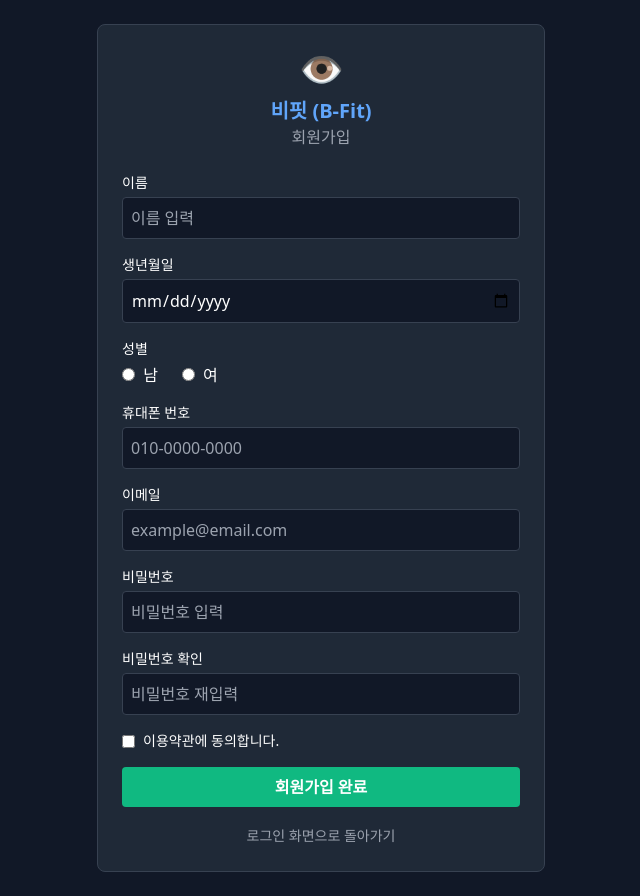
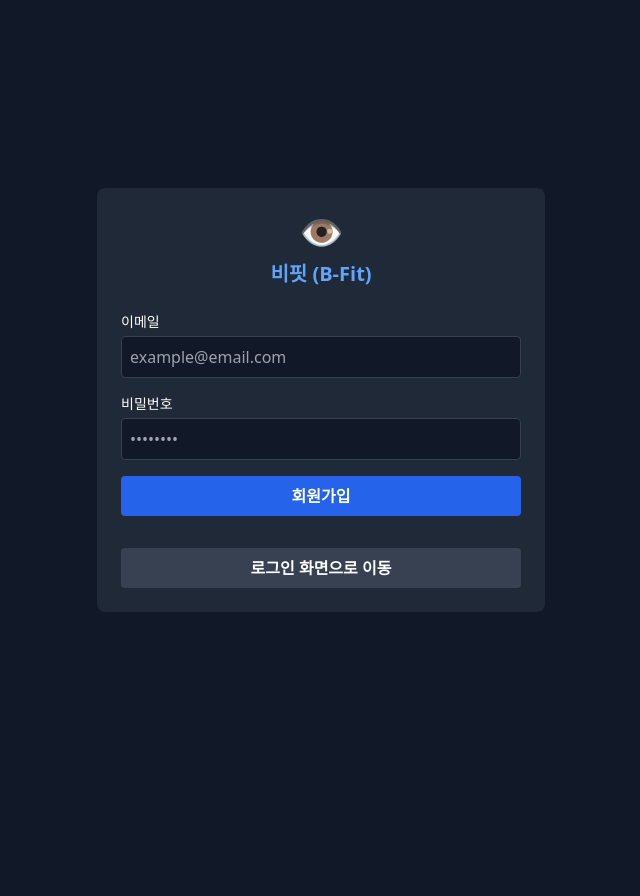
Before and after one commit to DHLee88-alt/bfit-server, a Flask app: template templates/signup.html in a window 1280 px wide. Shown: the whole page, without its empty margins (319-959 px from the left). After the commit the page ends 800 px from the top, so only its background shows below. Run offline with Flask 3, Linux system fonts and the light colour scheme; the template is opened without the code that fills it, so the values that code supplies are empty.

Commit message:
최신 signup, home 수정 및 운동 기록 DB 적용

```diff
--- a/templates/signup.html
+++ b/templates/signup.html
@@ -1,142 +1,71 @@
 <!DOCTYPE html>
 <html lang="ko">
 <head>
-  <meta charset="UTF-8" />
-  <meta name="viewport" content="width=device-width, initial-scale=1.0"/>
+  <meta charset="UTF-8">
+  <meta name="viewport" content="width=device-width, initial-scale=1.0">
   <title>비핏 (B-Fit) - 회원가입</title>
   <link href="https://cdn.jsdelivr.net/npm/tailwindcss@2.2.19/dist/tailwind.min.css" rel="stylesheet">
+
   <script>
-    function showToast(msg) {
-      const toast = document.getElementById('toast');
-      toast.textContent = msg;
-      toast.classList.remove('hidden');
-      setTimeout(() => toast.classList.add('hidden'), 3000);
-    }
+    async function handleSignup(event) {
+      event.preventDefault();
 
-    async function handleSignup(e) {
-      e.preventDefault();
-      const name = document.getElementById('name').value;
-      const birthday = document.getElementById('birthday').value;
-      const gender = document.querySelector('input[name="gender"]:checked');
-      const phone = document.getElementById('phone').value;
-      const email = document.getElementById('signup-email').value;
-      const pw = document.getElementById('signup-pw').value;
-      const pwConfirm = document.getElementById('signup-pw-confirm').value;
-      const terms = document.getElementById('terms').checked;
+      const email = document.getElementById('email').value;
+      const password = document.getElementById('password').value;
 
-      if (!name || !birthday || !gender || !phone || !email || !pw || !pwConfirm || !terms) {
-        showToast('모든 항목을 입력하고 약관에 동의해주세요.');
-        return;
-      }
-
-      if (pw !== pwConfirm) {
-        showToast('비밀번호가 일치하지 않습니다.');
+      if (!email || !password) {
+        alert('이메일과 비밀번호를 입력하세요.');
         return;
       }
 
       try {
-        const response = await fetch('http://localhost:5000/signup', {
+        const response = await fetch('https://bfit-server.onrender.com/signup', {
           method: 'POST',
-          headers: {
-            'Content-Type': 'application/json'
-          },
-          body: JSON.stringify({
-            id: email,
-            pw: pw
-          })
+          headers: { 'Content-Type': 'application/json' },
+          body: JSON.stringify({ id: email, pw: password })
         });
 
         const result = await response.json();
 
         if (result.success) {
-          showToast('회원가입 성공!');
-          setTimeout(() => {
-            window.location.href = 'index.html';
-          }, 1000);
+          alert('회원가입 성공! 로그인 해주세요.');
+          window.location.href = 'login.html';
         } else {
-          showToast('회원가입 실패: ' + result.message);
+          alert('회원가입 실패: ' + result.message);
         }
       } catch (error) {
-        showToast('서버 연결 실패');
+        alert('서버 오류 발생');
       }
     }
   </script>
 </head>
 
-<body class="bg-gray-900 text-white min-h-screen flex flex-col justify-center items-center p-6">
-  <div class="w-full max-w-md p-6 bg-gray-800 rounded-lg border border-gray-700">
+<body class="bg-gray-900 text-white min-h-screen flex items-center justify-center">
+  <div class="w-full max-w-md p-6 bg-gray-800 rounded-lg">
     <div class="text-center mb-6">
       <div class="text-4xl mb-2">👁️</div>
       <div class="text-xl font-bold text-blue-400">비핏 (B-Fit)</div>
-      <div class="text-md text-gray-400">회원가입</div>
     </div>
 
     <form onsubmit="handleSignup(event)" class="space-y-4">
       <div>
-        <label class="block text-sm mb-1" for="name">이름</label>
-        <input type="text" id="name" placeholder="이름 입력"
-               class="w-full p-2 bg-gray-900 border border-gray-700 rounded text-white">
+        <label class="block text-sm mb-1" for="email">이메일</label>
+        <input type="email" id="email" placeholder="example@email.com" class="w-full p-2 bg-gray-900 border border-gray-700 rounded text-white" />
       </div>
-
       <div>
-        <label class="block text-sm mb-1" for="birthday">생년월일</label>
-        <input type="date" id="birthday"
-               class="w-full p-2 bg-gray-900 border border-gray-700 rounded text-white">
+        <label class="block text-sm mb-1" for="password">비밀번호</label>
+        <input type="password" id="password" placeholder="••••••••" class="w-full p-2 bg-gray-900 border border-gray-700 rounded text-white" />
       </div>
-
-      <div>
-        <span class="block text-sm mb-1">성별</span>
-        <div class="flex gap-6">
-          <label><input type="radio" name="gender" value="남" class="mr-1"> 남</label>
-          <label><input type="radio" name="gender" value="여" class="mr-1"> 여</label>
-        </div>
-      </div>
-
-      <div>
-        <label class="block text-sm mb-1" for="phone">휴대폰 번호</label>
-        <input type="text" id="phone" placeholder="010-0000-0000"
-               class="w-full p-2 bg-gray-900 border border-gray-700 rounded text-white">
-      </div>
-
-      <div>
-        <label class="block text-sm mb-1" for="signup-email">이메일</label>
-        <input type="email" id="signup-email" placeholder="example@email.com"
-               class="w-full p-2 bg-gray-900 border border-gray-700 rounded text-white">
-      </div>
-
-      <div>
-        <label class="block text-sm mb-1" for="signup-pw">비밀번호</label>
-        <input type="password" id="signup-pw" placeholder="비밀번호 입력"
-               class="w-full p-2 bg-gray-900 border border-gray-700 rounded text-white">
-      </div>
-
-      <div>
-        <label class="block text-sm mb-1" for="signup-pw-confirm">비밀번호 확인</label>
-        <input type="password" id="signup-pw-confirm" placeholder="비밀번호 재입력"
-               class="w-full p-2 bg-gray-900 border border-gray-700 rounded text-white">
-      </div>
-
-      <div class="flex items-center">
-        <input type="checkbox" id="terms" class="mr-2">
-        <label for="terms" class="text-sm">이용약관에 동의합니다.</label>
-      </div>
-
-      <button type="submit" class="w-full py-2 bg-green-500 hover:bg-green-600 rounded font-bold">
-        회원가입 완료
+      <button type="submit" class="w-full py-2 bg-blue-600 hover:bg-blue-700 rounded font-bold">
+        회원가입
       </button>
     </form>
 
-    <div class="mt-4 text-center">
-      <a href="index.html" class="text-sm text-gray-400 hover:text-gray-300">
-        로그인 화면으로 돌아가기
+    <div class="mt-8 flex flex-col space-y-3">
+      <a href="login.html" class="w-full py-2 bg-gray-700 text-white rounded hover:bg-gray-600 text-center font-bold">
+        로그인 화면으로 이동
       </a>
     </div>
   </div>
-
-  <!-- 토스트 메시지 -->
-  <div id="toast" class="fixed bottom-4 left-1/2 transform -translate-x-1/2 bg-green-500 text-white px-4 py-2 rounded hidden">
-    토스트 메시지
-  </div>
-
 </body>
 </html>
```
Also changed, not shown: templates/exercise.html (+10 -11 lines).
